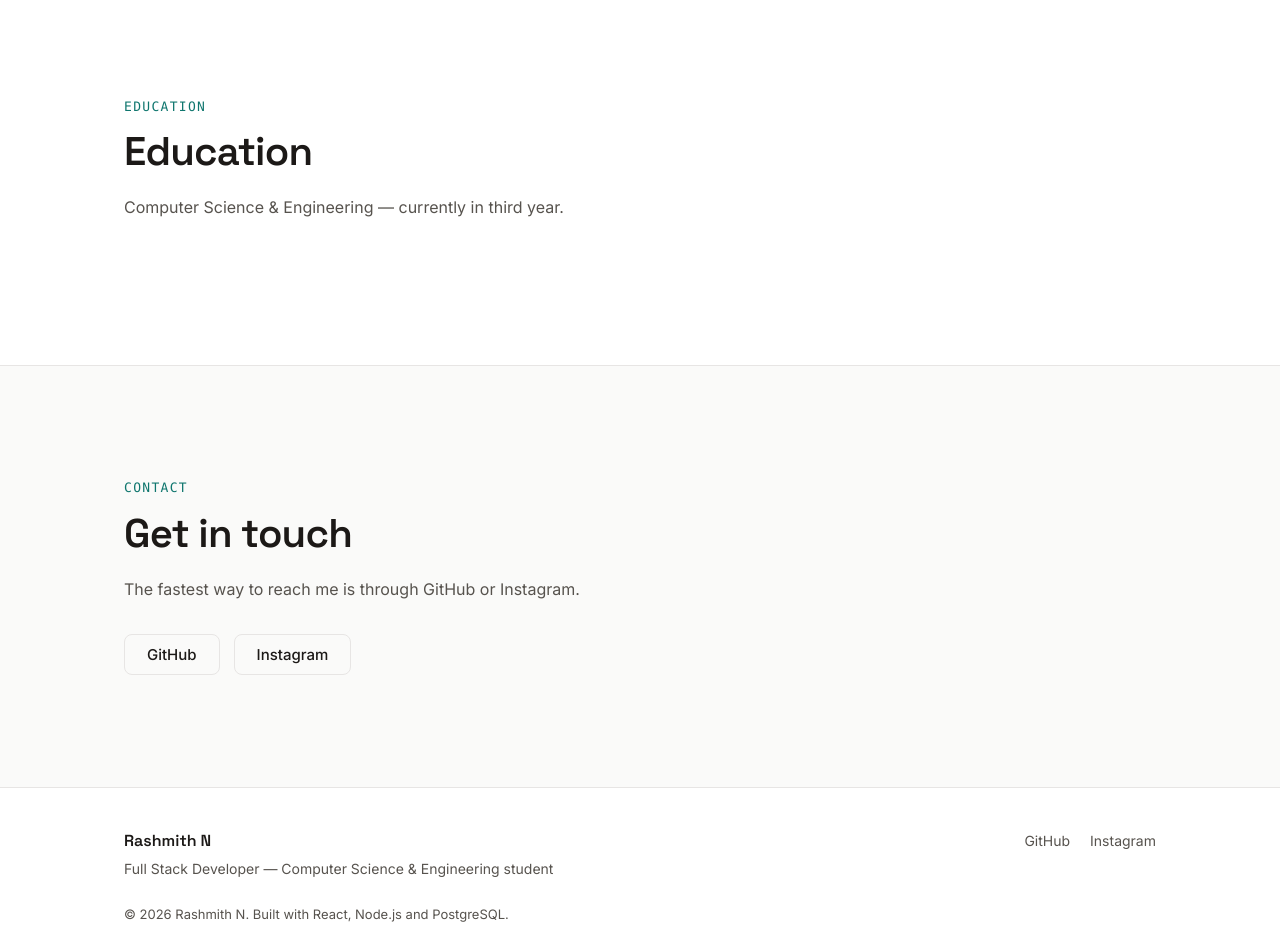
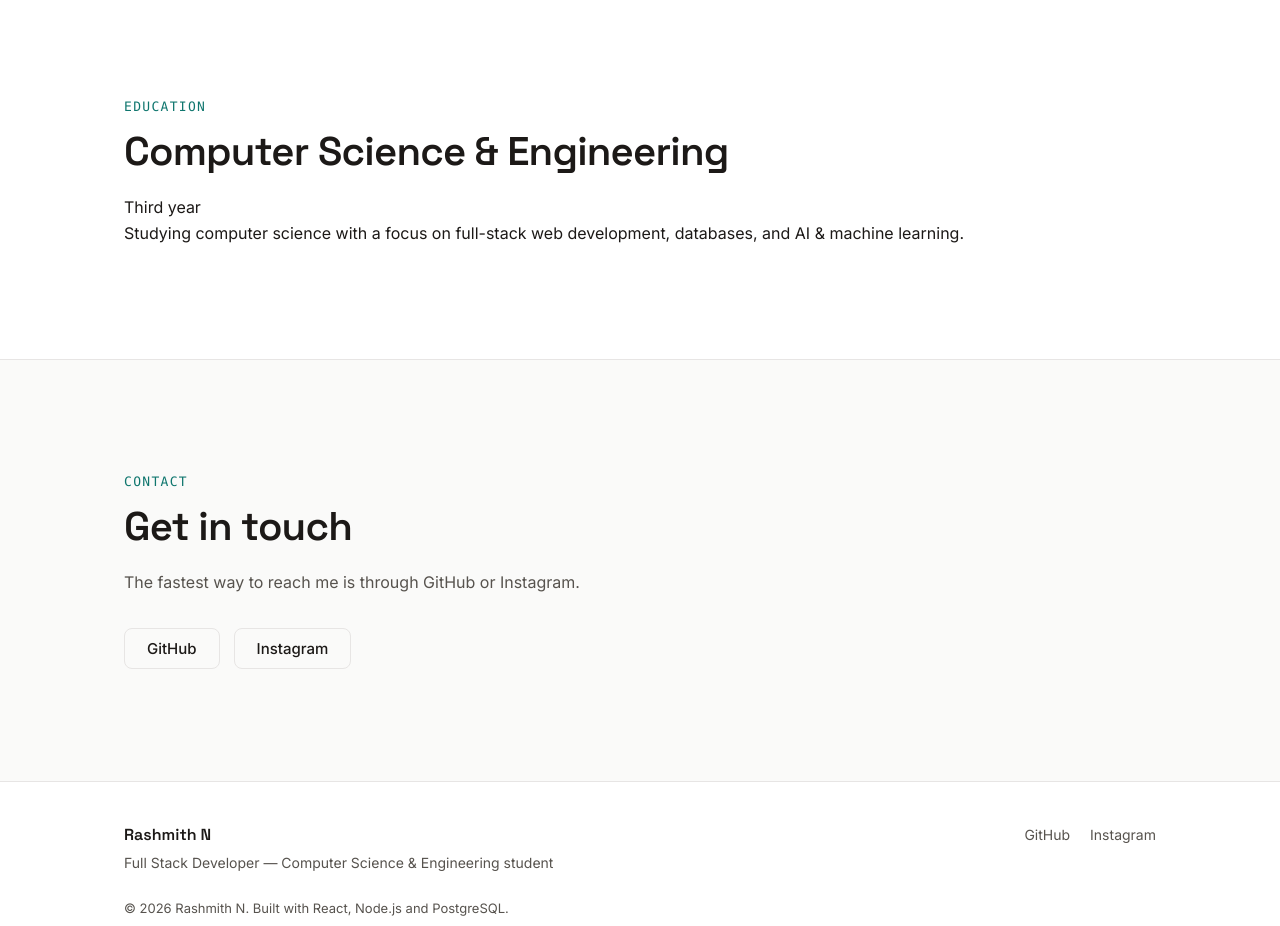
Before and after one commit to Rashmith-N/portfolio, a React (Vite) app in the folder frontend/: page / in a window 1280 px wide. Shown: the part 2740-3666 px from the top of the page. Built offline with nearby package versions, Linux system fonts and the light colour scheme; no server answers.

Commit message:
Update Education.jsx

```diff
--- a/frontend/src/components/Education.jsx
+++ b/frontend/src/components/Education.jsx
@@ -3,10 +3,14 @@ export default function Education() {
     <section className="section" id="education">
       <div className="container">
         <p className="section-label">Education</p>
-        <h2 className="section-title">Education</h2>
-        <p className="section-intro">
-          Computer Science & Engineering — currently in third year.
-        </p>
+        <h2 className="section-title">Computer Science & Engineering</h2>
+        <div className="entry">
+          <p className="entry-period">Third year</p>
+          <p className="entry-desc">
+            Studying computer science with a focus on full-stack web development,
+            databases, and AI & machine learning.
+          </p>
+        </div>
       </div>
     </section>
   )
```
